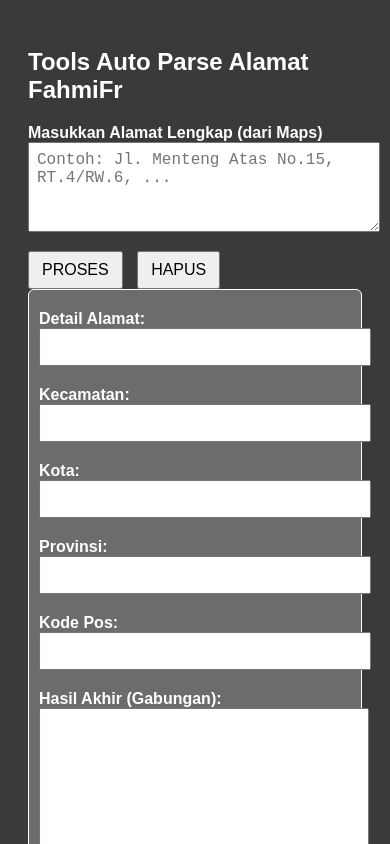
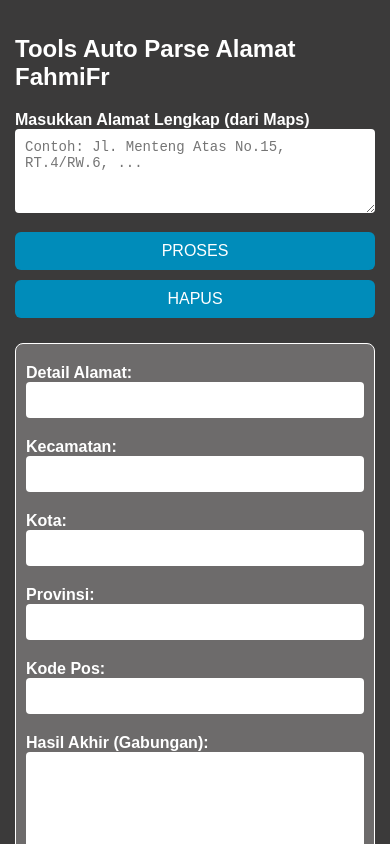
Before and after one commit to exfams/tollss-byfahmifr, a plain HTML site: page index.html in a window 390 px wide. Shown: the top 844 px of the page. Drawn offline with Linux system fonts and the light colour scheme.

Commit message:
Update style.css
gassssssssssss

```diff
--- a/style.css
+++ b/style.css
@@ -3,13 +3,17 @@ body {
   padding: 20px;
   background: #3b3a3a;
   color: white;
+  margin: 0;
 }
 
 textarea, input, pre {
   width: 100%;
   margin-bottom: 10px;
-  padding: 8px;
+  padding: 10px;
   font-size: 16px;
+  box-sizing: border-box;
+  border-radius: 4px;
+  border: none;
 }
 
 label {
@@ -20,9 +24,10 @@ label {
 
 .output {
   background: #6d6b6b;
-  padding: 10px;
+  padding: 15px;
   border: 1px solid #ffffff;
-  border-radius: 6px;
+  border-radius: 8px;
+  margin-top: 20px;
 }
 
 pre {
@@ -32,12 +37,39 @@ pre {
   border: 1px dashed #aaa;
   padding: 10px;
   margin-bottom: 10px;
+  border-radius: 4px;
 }
 
 button {
-  padding: 8px 12px;
+  padding: 10px 16px;
   font-size: 16px;
   cursor: pointer;
-  margin-right: 10px;
-  margin-top: 5px;
+  margin: 5px 5px 10px 0;
+  border: none;
+  border-radius: 6px;
+  background-color: #008CBA;
+  color: white;
 }
+
+button:hover {
+  background-color: #0073a3;
+}
+
+@media screen and (max-width: 600px) {
+  body {
+    padding: 15px;
+  }
+
+  button {
+    width: 100%;
+    margin: 5px 0;
+  }
+
+  .output {
+    padding: 10px;
+  }
+
+  textarea, input, pre {
+    font-size: 14px;
+  }
+}
```
